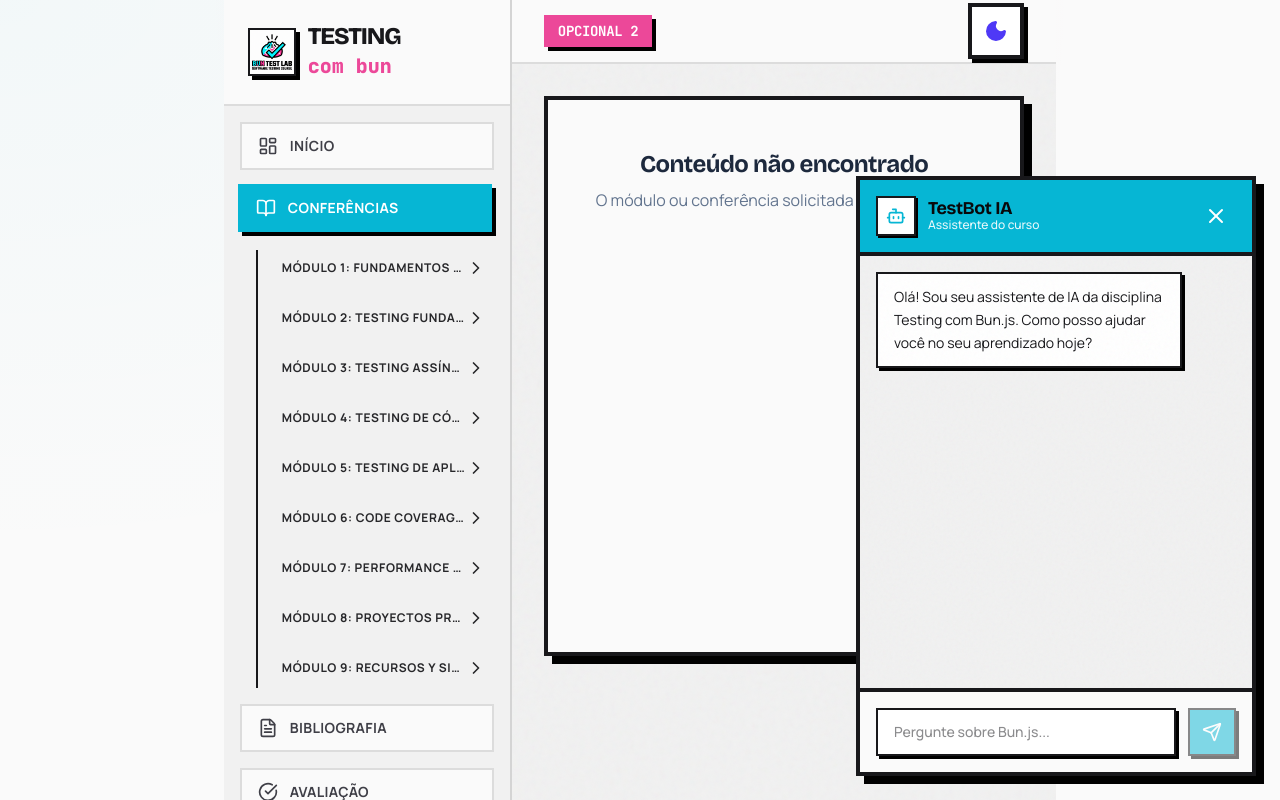
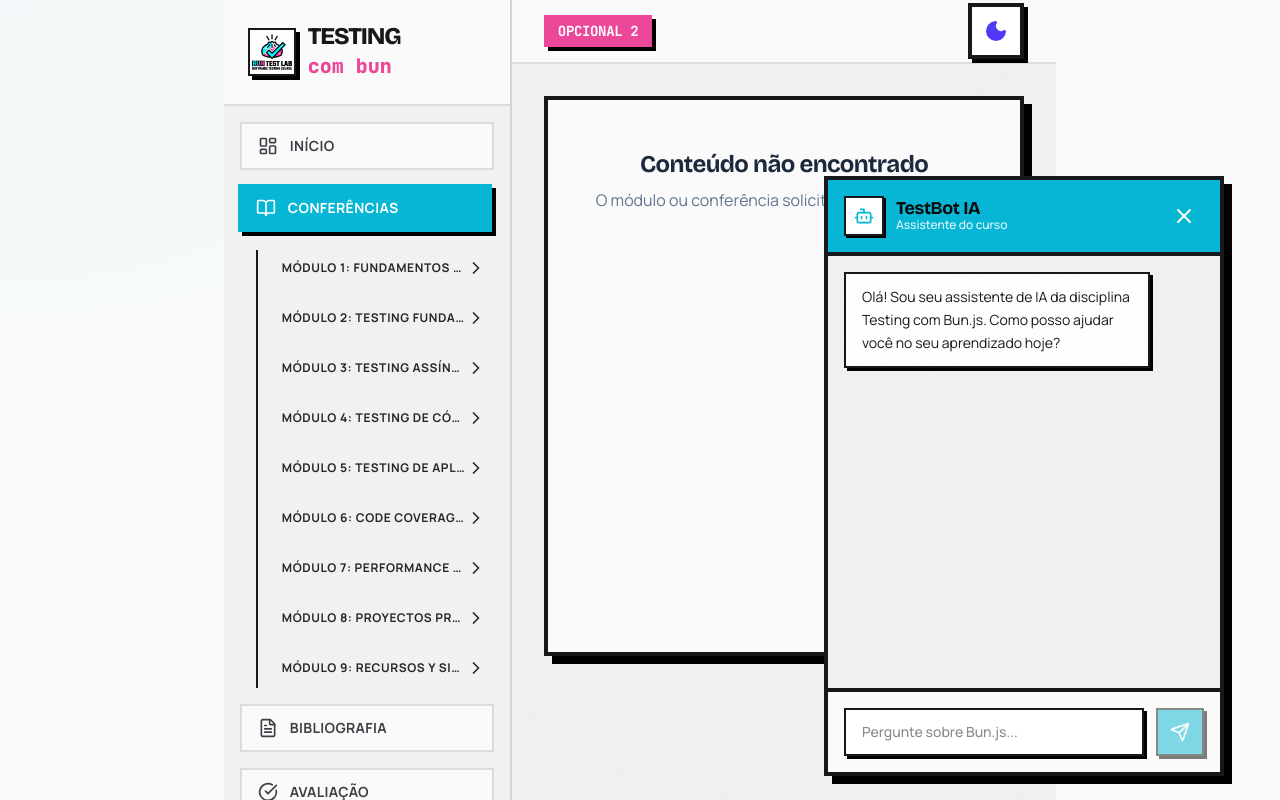
Before and after one commit to elyulidev/opcional2-web, a React (Vite) app: page /conferencias/1/1 in a window 1280 px wide. Both pictures are taken after a click on the button 1196 px from the left and 748 px from the top of the page. Built offline with nearby package versions, Linux system fonts and the light colour scheme.

Commit message:
feat: update position of chat modal AI

```diff
--- a/src/components/ChatModal.tsx
+++ b/src/components/ChatModal.tsx
@@ -107,7 +107,10 @@ export function ChatModal() {
 	}
 
 	return (
-		<div className='fixed bottom-6 right-6 w-85 md:w-100 h-137.5 md:h-150 max-h-[85vh] border-4 border-zinc-900 dark:border-zinc-100 shadow-[8px_8px_0px_rgba(0,0,0,1)] dark:shadow-[8px_8px_0px_rgba(255,255,255,0.2)] bg-light-bg dark:bg-dark-bg flex flex-col z-50 overflow-hidden animate-in slide-in-from-bottom-5'>
+		<div className='fixed inset-0 pointer-events-none z-50 max-w-7xl mx-auto'>
+			<div className='relative h-full w-full'>
+				<div className='absolute bottom-6 right-14 pointer-events-auto'>
+					<div className='w-85 md:w-100 h-137.5 md:h-150 max-h-[85vh] border-4 border-zinc-900 dark:border-zinc-100 shadow-[8px_8px_0px_rgba(0,0,0,1)] dark:shadow-[8px_8px_0px_rgba(255,255,255,0.2)] bg-light-bg dark:bg-dark-bg flex flex-col z-50 overflow-hidden animate-in slide-in-from-bottom-5'>
 						<div className='flex items-center justify-between p-4 border-b-4 border-zinc-900 dark:border-zinc-100 bg-secondary dark:bg-secondary text-white'>
 							<div className='flex items-center gap-3'>
 								<div className='p-2 bg-white text-secondary border-2 border-zinc-900 dark:border-white shadow-[2px_2px_0px_rgba(0,0,0,1)] dark:shadow-[2px_2px_0px_rgba(255,255,255,1)]'>
@@ -152,10 +155,16 @@ export function ChatModal() {
 							{isLoading && (
 								<div className='max-w-[85%] px-4 py-3 border-2 border-zinc-900 dark:border-zinc-100 bg-white dark:bg-zinc-900 text-zinc-500 shadow-[3px_3px_0px_rgba(0,0,0,1)] dark:shadow-[3px_3px_0px_rgba(255,255,255,0.2)] text-sm flex gap-1 items-center'>
 									<span className='animate-bounce'>●</span>
-						<span className='animate-bounce' style={{ animationDelay: "0.2s" }}>
+									<span
+										className='animate-bounce'
+										style={{ animationDelay: "0.2s" }}
+									>
 										●
 									</span>
-						<span className='animate-bounce' style={{ animationDelay: "0.4s" }}>
+									<span
+										className='animate-bounce'
+										style={{ animationDelay: "0.4s" }}
+									>
 										●
 									</span>
 								</div>
@@ -183,5 +192,8 @@ export function ChatModal() {
 							</button>
 						</form>
 					</div>
+				</div>
+			</div>
+		</div>
 	);
 }
```
Lines whose indentation alone changed are shown as unchanged.
